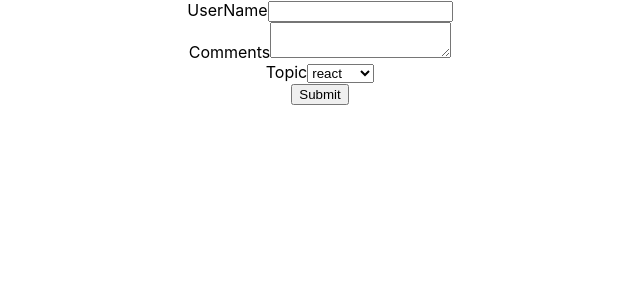
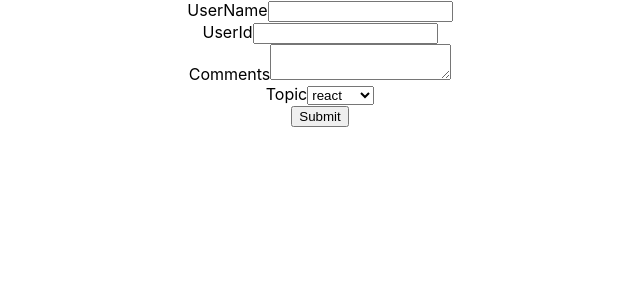
Before and after one commit to panchalleena1286/ReactJS-Learning, a React (Create React App) app in the folder codewith-react/: page / in a window 1280 px wide. Shown: the top 300 px of the page, without its empty margins (320-960 px from the left). Built offline with nearby package versions, Linux system fonts and the light colour scheme.

Commit message:
Form handling

```diff
--- a/codewith-react/src/components/Form.js
+++ b/codewith-react/src/components/Form.js
@@ -7,6 +7,7 @@ import React, { Component } from 'react'
 
         this.state = {
              UserName: '',
+             UserId: '',
              Comments: '',
              Topic: 'react'
         }
@@ -17,6 +18,12 @@ import React, { Component } from 'react'
             UserName: event.target.value
         })
 
+    }
+
+    handleUseridChange = (event) => {
+        this.setState({
+            UserId: event.target.value
+        })
     }
 
     handleCommentsChange = (event) => {
@@ -44,6 +51,11 @@ import React, { Component } from 'react'
             onChange={this.handleUsernameChange}/>
         </div>
         <div>
+            <label>UserId</label>
+            <input type='text' value={this.state.UserId}
+            onChange={this.handleUseridChange}/>
+        </div>
+        <div>
             <label>Comments</label>
             <textarea value={this.state.Comments}
             onChange={this.handleCommentsChange}></textarea>
```
